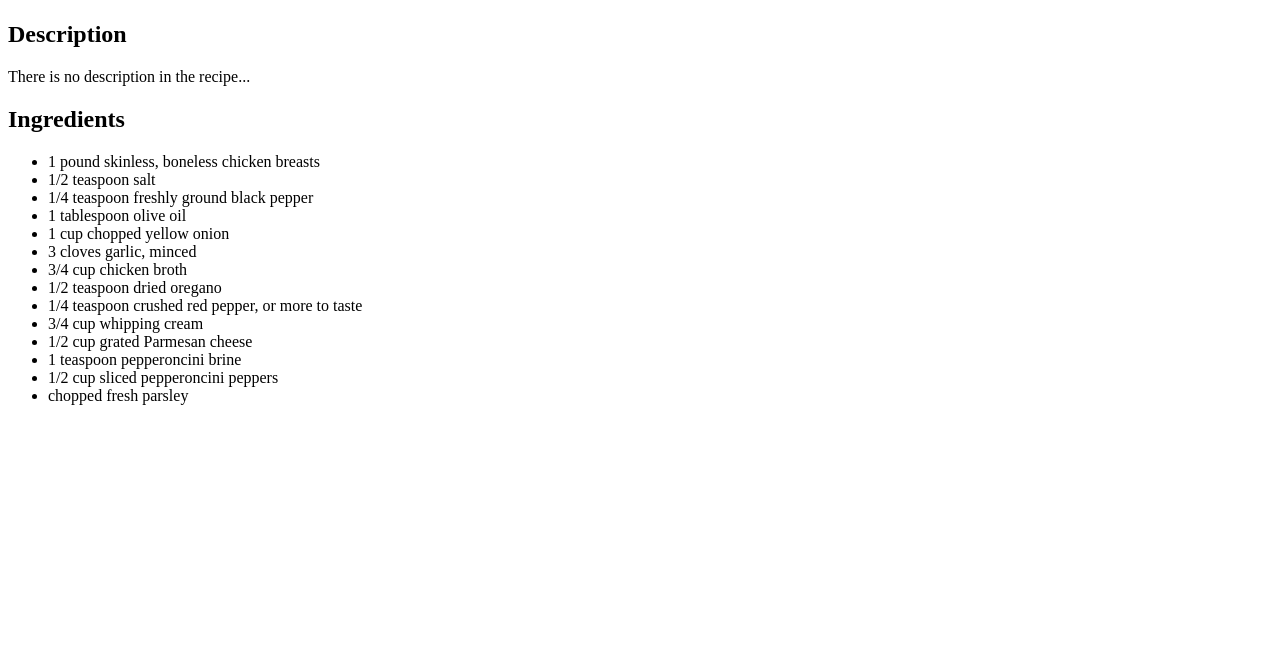
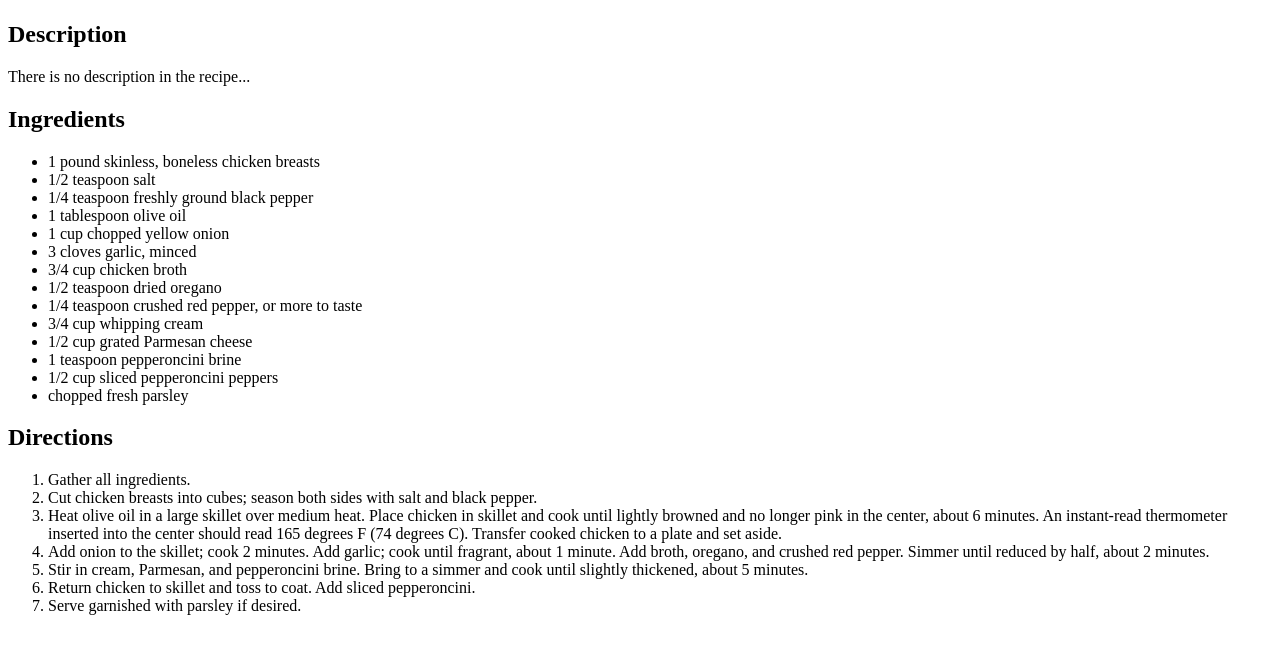
Before and after one commit to Taavetti01/odin-recipes, a plain HTML site: page recipes/chicken.html in a window 1280 px wide. Shown: the part 125-778 px from the top of the page. Drawn offline with Linux system fonts and the light colour scheme.

Commit message:
Added Directions with ordered list

```diff
--- a/recipes/chicken.html
+++ b/recipes/chicken.html
@@ -31,5 +31,22 @@
             <li>1/2 cup sliced pepperoncini peppers</li>
             <li>chopped fresh parsley</li>
         </ul>
+
+        <h2>Directions</h2>
+
+        <ol>
+            <li>Gather all ingredients.</li>
+            <li>Cut chicken breasts into cubes; season both sides with salt and black pepper.</li>
+            <li>Heat olive oil in a large skillet over medium heat. Place chicken in skillet
+                and cook until lightly browned and no longer pink in the center, about 6 minutes.
+                An instant-read thermometer inserted into the center should read 165 degrees F (74 degrees C).
+                Transfer cooked chicken to a plate and set aside.</li>
+            <li>Add onion to the skillet; cook 2 minutes. Add garlic; cook until fragrant, about 1 minute.
+                Add broth, oregano, and crushed red pepper. Simmer until reduced by half, about 2 minutes.</li>
+            <li>Stir in cream, Parmesan, and pepperoncini brine. Bring to a simmer and cook until
+                slightly thickened, about 5 minutes.</li>
+            <li>Return chicken to skillet and toss to coat. Add sliced pepperoncini.</li>
+            <li>Serve garnished with parsley if desired.</li>
+        </ol>
     </body>
 </html>
```
